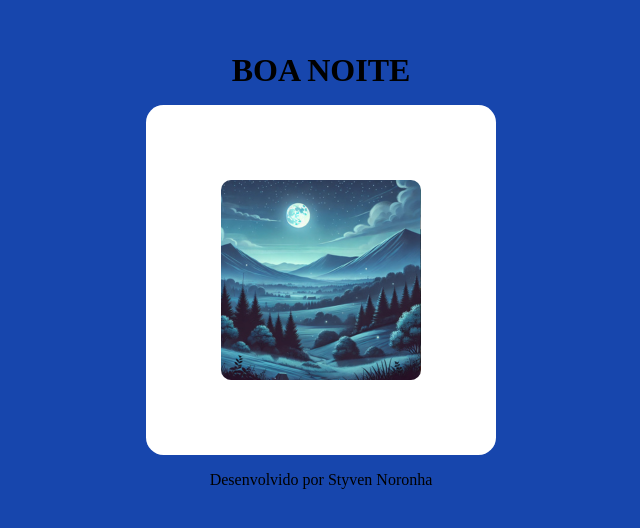
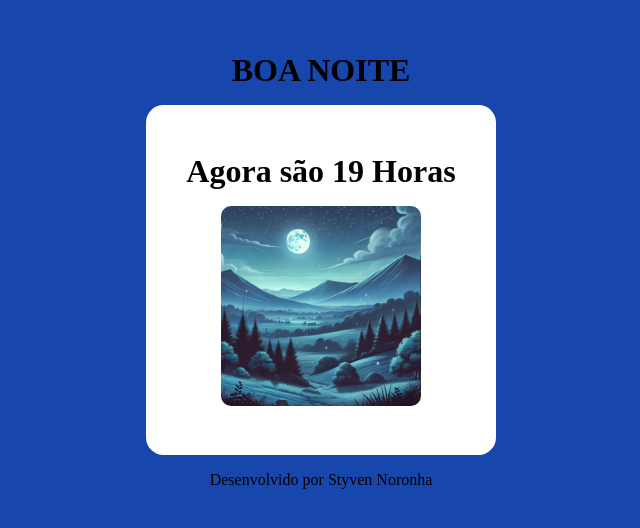
Before and after one commit to StyvenNoronha/js-exercicio, a plain HTML site: page index.html in a window 1280 px wide. Shown: the part 130-658 px from the top of the page, without its empty margins (319-959 px from the left). Drawn offline with Linux system fonts and the light colour scheme.

Commit message:
adicionar a hora

```diff
--- a/css/style.css
+++ b/css/style.css
@@ -4,24 +4,24 @@
   box-sizing: border-box;
 }
 
-.dia{
-    background-color:  #76c9c9;
-    & .image{
-        background-image: url('../img/dia.png');
+.dia {
+  background-color: #76c9c9;
+  & .image {
+    background-image: url("../img/dia.png");
   }
 }
 
-.tarde{
+.tarde {
   background-color: #f7bf07;
-    & .image{
-        background-image: url('../img/tarde.png');
+  & .image {
+    background-image: url("../img/tarde.png");
   }
 }
 
-.noite{
+.noite {
   background-color: #1746ad;
-    & .image{
-        background-image: url('../img/noite.png');
+  & .image {
+    background-image: url("../img/noite.png");
   }
 }
 
@@ -47,6 +47,12 @@ body {
     display: flex;
     align-items: center;
     justify-content: center;
+    flex-direction: column;
+
+    & h1 {
+      margin-bottom: 1rem;
+      text-align: center;
+    }
 
     & .image {
       height: 200px;
--- a/index.html
+++ b/index.html
@@ -12,6 +12,7 @@
         <h1></h1>
     </header>
     <main>
+        <h1></h1>
         <div class="image">  </div>
     </main>
     <footer>
--- a/main.js
+++ b/main.js
@@ -2,10 +2,10 @@ let texto = document.getElementsByTagName("h1")[0];
 let hora = document.getElementsByTagName("h1")[1];
 let body = document.getElementById("altera");
 
+const agora = new Date();
+day = agora.getHours();
 
-  const agora = new Date();
-  day = agora.getHours()
-
+hora.innerText = `Agora são ${day} Horas`;
 
 if (day >= 1 && day < 12) {
   body.classList.add("dia");
```
Lines whose indentation alone changed are shown as unchanged.
